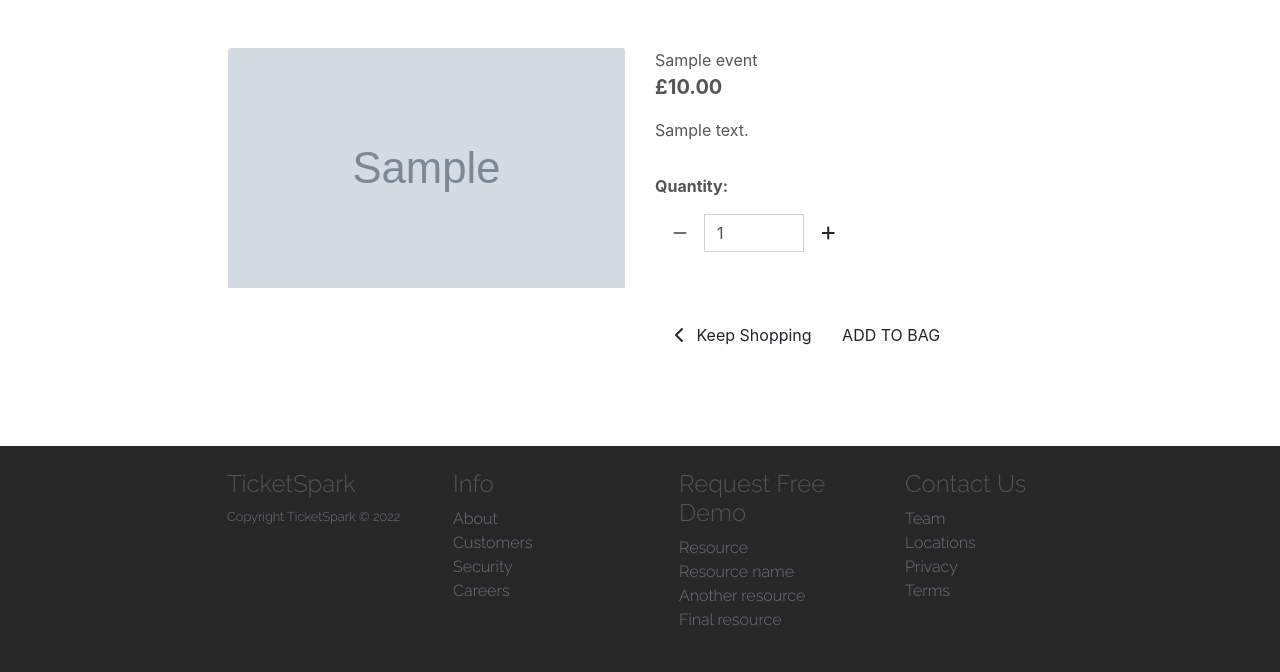
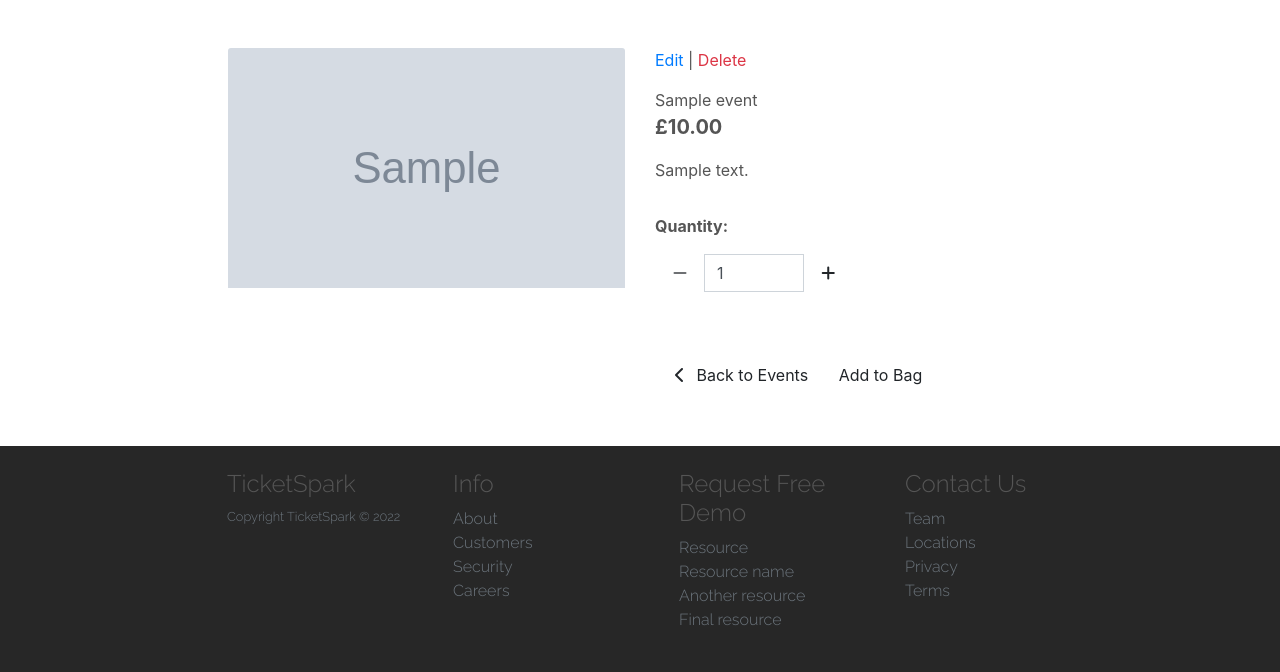
Before and after one commit to Code-Institute-Submissions/winterheartlee-ticket_admission_SepResub, a Django app: page /events/1/ in a window 1280 px wide; the page is wider, and only the part inside the window is pictured. Shown: the part 128-800 px from the top of that part. Run offline with Django 3.2, Linux system fonts and the light colour scheme; a user stored in the database is signed in; tables that the repository leaves empty hold one stand-in row (values such as "Sample post"); grey boxes marked "Sample" are stand-in pictures; some libraries are stand-ins or nearby versions.

Commit message:
event deletion added

```diff
--- a/events/templates/events/event_detail.html
+++ b/events/templates/events/event_detail.html
@@ -31,6 +31,12 @@
             </div>
             <div class="col-12 col-md-6 col-lg-4">
                 <div class="product-details-container mb-5 mt-md-5">
+                    {% if request.user.is_superuser %}
+                    <p class="">
+                        <a href="{% url 'edit_event' event.id %}">Edit</a> |
+                        <a class="text-danger" href="{% url 'delete_event' event.id %}">Delete</a>
+                    </p>
+                    {% endif %}
                     <p class="mb-0">{{ event.name }}</p>
                     <p class="lead mb-0 text-left font-weight-bold">£{{ event.price }}</p>
                     <p class="mt-3">{{ event.description }}</p>
@@ -70,9 +76,9 @@
                                     <span class="icon">
                                         <i class="fas fa-chevron-left"></i>
                                     </span>
-                                    <span class="">Keep Shopping</span>
+                                    <span class="">Back to Events</span>
                                 </a>
-                                <input type="submit" class="btn btn-black rounded-0 text-uppercase mt-5" value="Add to Bag">
+                                <input type="submit" class="btn btn-black rounded-0 mt-5" value="Add to Bag">
                             </div>
                             <input type="hidden" name="redirect_url" value="{{ request.path }}">
                         </div>
--- a/events/urls.py
+++ b/events/urls.py
@@ -7,4 +7,5 @@ urlpatterns = [
     path('<int:event_id>/', views.event_detail, name='event_detail'),
     path('add/', views.add_event, name='add_event'),
     path('edit/<int:event_id>/', views.edit_event, name='edit_event'),
+    path('delete/<int:event_id>/', views.delete_event, name='delete_event'),
 ]
--- a/events/views.py
+++ b/events/views.py
@@ -45,9 +45,9 @@ def add_event(request):
     if request.method == 'POST':
         form = EventForm(request.POST, request.FILES)
         if form.is_valid():
-            form.save()
+            event = form.save()
             messages.success(request, 'Successfully created event!')
-            return redirect(reverse('add_event'))
+            return redirect(reverse('event_detail', args=[event.id]))
         else:
             messages.error(request, 'Failed to create event. Please ensure the form is valid.')
     else:
@@ -83,3 +83,11 @@ def edit_event(request, event_id):
     }
 
     return render(request, template, context)
+
+
+def delete_event(request, event_id):
+    """ Delete an event """
+    event = get_object_or_404(Event, pk=event_id)
+    event.delete()
+    messages.success(request, 'Event removed!')
+    return redirect(reverse('events'))
```
Also changed, not shown: events/templates/events/events.html (+8 -0 lines).
